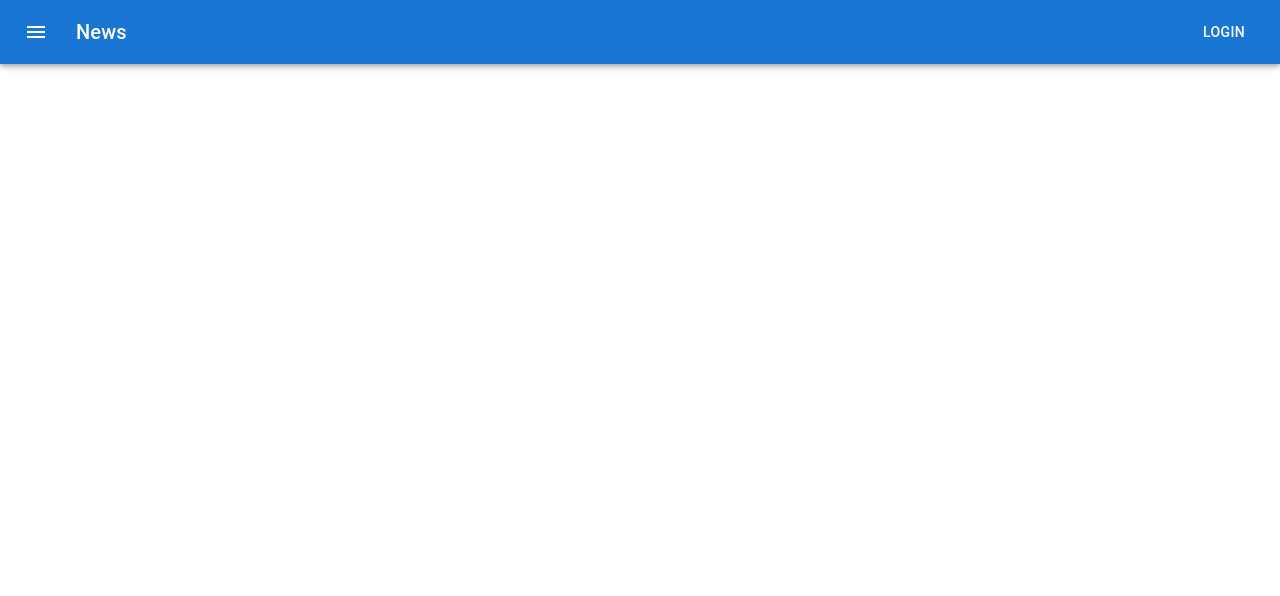
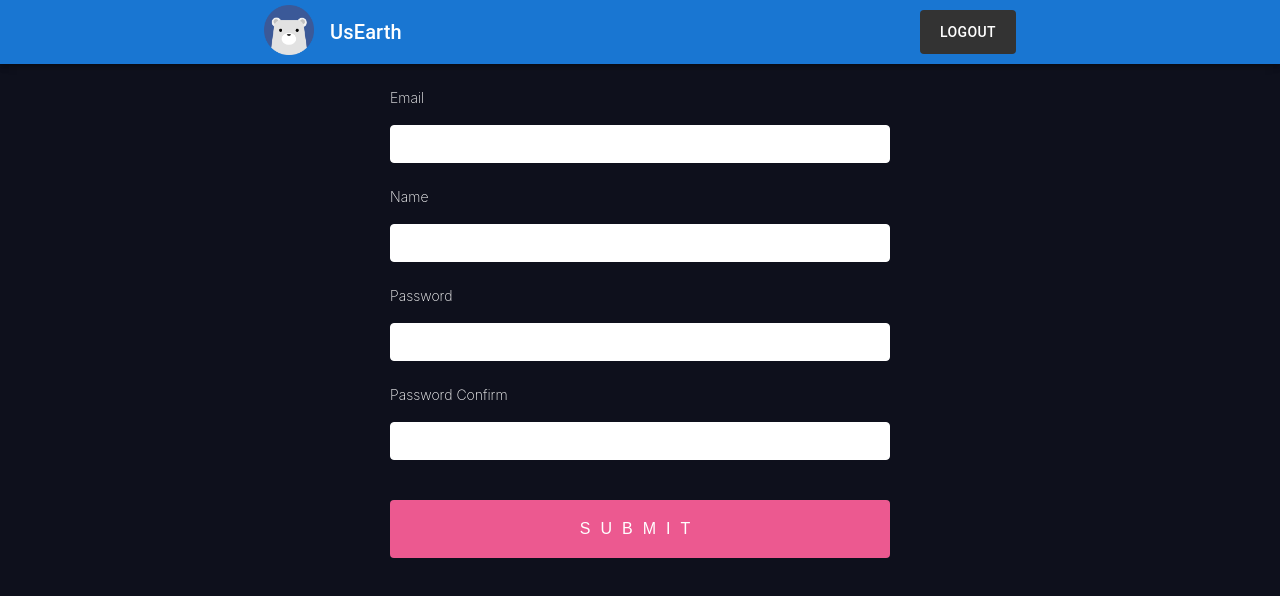
Before and after one commit to Tozinoo/MyProject, a React (Create React App) app in the folder boiler-plate/client/: page /signup in a window 1280 px wide. Shown: the top 596 px of the page. Built offline with nearby package versions, Linux system fonts and the light colour scheme.

Commit message:
boiler-plate

```diff
--- a/boiler-plate/client/package.json
+++ b/boiler-plate/client/package.json
@@ -3,21 +3,21 @@
     "version": "0.1.0",
     "private": true,
     "dependencies": {
-    "@ant-design/icons": "^4.7.0",
         "@emotion/react": "^11.5.0",
         "@emotion/styled": "^11.3.0",
+        "@material-ui/core": "^4.12.3",
         "@mui/icons-material": "^5.0.5",
         "@mui/material": "^5.0.6",
         "@mui/styled-engine-sc": "^5.0.4",
         "@testing-library/jest-dom": "^5.11.4",
         "@testing-library/react": "^11.1.0",
         "@testing-library/user-event": "^12.1.10",
-    "antd": "^4.16.13",
         "axios": "^0.24.0",
         "formik": "^2.2.9",
         "http-proxy-middleware": "^2.0.1",
         "react": "^17.0.2",
         "react-dom": "^17.0.2",
+        "react-hook-form": "^7.18.1",
         "react-redux": "^7.2.6",
         "react-router-dom": "^5.3.0",
         "react-scripts": "4.0.3",
@@ -25,6 +25,8 @@
         "redux-devtools-extension": "^2.13.9",
         "redux-promise": "^0.6.0",
         "redux-thunk": "^2.4.0",
+        "sass": "^1.43.4",
+        "sass-loader": "^12.3.0",
         "styled-components": "^5.3.3",
         "web-vitals": "^1.0.1",
         "yup": "^0.32.11"
--- a/boiler-plate/client/src/App.js
+++ b/boiler-plate/client/src/App.js
@@ -1,11 +1,12 @@
-import "./App.css";
-import { BrowserRouter as Router, Switch, Route } from "react-router-dom";
+import './App.css';
+import { BrowserRouter as Router, Switch, Route } from 'react-router-dom';
 //import NavBar from "./components/views/NavBar/NavBar";
-import LandingPage from "./components/views/LandingPage/LandingPage";
-import LoginPage from "./components/views/LoginPage/LoginPage";
-import RegisterPage from "./components/views/RegisterPage/RegisterPage";
-import Auth from "./hoc/auth";
-import NavBar from "./components/views/NavBar/NavBar";
+import LandingPage from './components/views/LandingPage/LandingPage';
+import LoginPage from './components/views/LoginPage/LoginPage';
+import RegisterPage from './components/views/RegisterPage/RegisterPage';
+import Auth from './hoc/auth';
+import NavBar from './components/views/NavBar/NavBar';
+import SignUp from './components/views/RegisterPage/Register';
 
 function App() {
     return (
@@ -24,6 +25,7 @@ function App() {
                         path="/register"
                         component={Auth(RegisterPage, false)}
                     />
+                    <Route exact path="/signup" component={SignUp} />
                 </Switch>
             </div>
         </Router>
--- a/boiler-plate/client/src/components/views/LandingPage/LandingPage.js
+++ b/boiler-plate/client/src/components/views/LandingPage/LandingPage.js
@@ -1,33 +1,32 @@
-import React, { useEffect } from "react";
-import axios from "axios";
-import { withRouter } from "react-router-dom";
+import React, { useEffect } from 'react';
+import axios from 'axios';
+import { withRouter } from 'react-router-dom';
 
 const LandingPage = (props) => {
     useEffect(() => {
-        axios.get("/api/hello").then((response) => console.log(response.data));
+        axios.get('/api/hello').then((response) => console.log(response.data));
     }, []);
 
     const onClickHandler = () => {
-        axios.get("/api/users/logout").then((response) => {
+        axios.get('/api/users/logout').then((response) => {
             if (response.data.success) {
-                props.history.push("/login");
+                props.history.push('/login');
             } else {
-                alert("로그아웃 하는데 실패 했습니다.");
+                alert('로그아웃 하는데 실패 했습니다.');
             }
         });
     };
     return (
         <div
             style={{
-                display: "flex",
-                justifyContent: "center",
-                alignItems: "center",
-                width: "100%",
-                height: "100vh",
+                display: 'flex',
+                justifyContent: 'center',
+                alignItems: 'center',
+                width: '100%',
+                height: '100vh',
             }}
         >
             <h1>시작 페이지</h1>
-            <button onClick={onClickHandler}>로그아웃</button>
         </div>
     );
 };
--- a/boiler-plate/client/src/components/views/LoginPage/LoginPage.js
+++ b/boiler-plate/client/src/components/views/LoginPage/LoginPage.js
@@ -1,22 +1,20 @@
-import React, { useState } from "react";
-import { useDispatch } from "react-redux";
-import { withRouter } from "react-router-dom";
-import { loginUser } from "../../../actions/user_actions";
-import Avatar from "@mui/material/Avatar";
-import Button from "@mui/material/Button";
-import CssBaseline from "@mui/material/CssBaseline";
-import TextField from "@mui/material/TextField";
-import FormControlLabel from "@mui/material/FormControlLabel";
-import Checkbox from "@mui/material/Checkbox";
-import Link from "@mui/material/Link";
-import Grid from "@mui/material/Grid";
-import Box from "@mui/material/Box";
-import LockOutlinedIcon from "@mui/icons-material/LockOutlined";
-import Typography from "@mui/material/Typography";
-import Container from "@mui/material/Container";
-import { createTheme, ThemeProvider } from "@mui/material/styles";
-
-
+import React, { useState } from 'react';
+import { useDispatch } from 'react-redux';
+import { withRouter } from 'react-router-dom';
+import { loginUser } from '../../../actions/user_actions';
+import Avatar from '@mui/material/Avatar';
+import Button from '@mui/material/Button';
+import CssBaseline from '@mui/material/CssBaseline';
+import TextField from '@mui/material/TextField';
+import FormControlLabel from '@mui/material/FormControlLabel';
+import Checkbox from '@mui/material/Checkbox';
+import Link from '@mui/material/Link';
+import Grid from '@mui/material/Grid';
+import Box from '@mui/material/Box';
+import LockOutlinedIcon from '@mui/icons-material/LockOutlined';
+import Typography from '@mui/material/Typography';
+import Container from '@mui/material/Container';
+import { createTheme, ThemeProvider } from '@mui/material/styles';
 
 function Copyright(props) {
     return (
@@ -26,29 +24,29 @@ function Copyright(props) {
             align="center"
             {...props}
         >
-            {"Copyright © "}
+            {'Copyright © '}
             <Link color="inherit" href="https://mui.com/">
-                Your Website
-            </Link>{" "}
+                UsEarth
+            </Link>{' '}
             {new Date().getFullYear()}
-            {"."}
+            {'.'}
         </Typography>
     );
 }
 
 const theme = createTheme({
-    palette:{
-        secondary:{
-            main:'#000000',
-        }
-    }
+    palette: {
+        secondary: {
+            main: '#000000',
+        },
+    },
 });
 
 const LoginPage = (props) => {
     const dispatch = useDispatch();
 
-    const [Email, setEmail] = useState("");
-    const [Password, setPassword] = useState("");
+    const [Email, setEmail] = useState('');
+    const [Password, setPassword] = useState('');
 
     const onEmailHandler = (event) => {
         setEmail(event.currentTarget.value);
@@ -66,10 +64,10 @@ const LoginPage = (props) => {
 
         dispatch(loginUser(body)).then((response) => {
             if (response.payload.loginSuccess) {
-                props.history.push("/");
+                props.history.push('/');
             } else {
                 console.log(body.email);
-                alert("Error");
+                alert('Error');
             }
         });
     };
@@ -77,11 +75,11 @@ const LoginPage = (props) => {
     return (
         <div
             style={{
-                display: "flex",
-                justifyContent: "center",
-                alignItems: "center",
-                width: "100%",
-                height: "100vh",
+                display: 'flex',
+                justifyContent: 'center',
+                alignItems: 'center',
+                width: '100%',
+                height: '100vh',
             }}
         >
             <ThemeProvider theme={theme}>
@@ -90,12 +88,12 @@ const LoginPage = (props) => {
                     <Box
                         sx={{
                             marginTop: 8,
-                            display: "flex",
-                            flexDirection: "column",
-                            alignItems: "center",
+                            display: 'flex',
+                            flexDirection: 'column',
+                            alignItems: 'center',
                         }}
                     >
-                        <Avatar sx={{ m: 1, bgcolor: "primary.main" }}>
+                        <Avatar sx={{ m: 1, bgcolor: 'primary.main' }}>
                             <LockOutlinedIcon />
                         </Avatar>
                         <Typography component="h1" variant="h5">
--- /dev/null
+++ b/boiler-plate/client/src/components/views/NavBar/NavBar.css
@@ -0,0 +1,3 @@
+.navbar-logo{
+    width: 50px;
+}
--- a/boiler-plate/client/src/components/views/NavBar/NavBar.js
+++ b/boiler-plate/client/src/components/views/NavBar/NavBar.js
@@ -4,35 +4,42 @@ import Box from '@mui/material/Box';
 import Toolbar from '@mui/material/Toolbar';
 import Typography from '@mui/material/Typography';
 import Button from '@mui/material/Button';
-import IconButton from '@mui/material/IconButton';
-import MenuIcon from '@mui/icons-material/Menu';
 
+import './NavBar.css';
+import { Link } from '@mui/material';
+import axios from 'axios';
+import { withRouter } from 'react-router';
+import RightMenu from './Sections/RightMenu';
 
-export default function NavBar() {
+const NavBar = (props) => {
+    const onClickHandler = () => {
+        axios.get('/api/users/logout').then((response) => {
+            if (response.data.success) {
+                props.history.push('/login');
+            } else {
+                alert('로그아웃 하는데 실패 했습니다.');
+            }
+        });
+    };
     return (
         <Box sx={{ flexGrow: 1 }}>
             <AppBar position="static">
                 <Toolbar>
-                    <IconButton
-                        size="large"
-                        edge="start"
-                        color="inherit"
-                        aria-label="menu"
-                        sx={{ mr: 2 }}
-                    >
-                        <MenuIcon />
-                    </IconButton>
+                    <Link href="/" sx={{ ml: 30, mr: 2 }}>
+                        <img className="navbar-logo" src="img/usEarth.png" />
+                    </Link>
                     <Typography
                         variant="h6"
                         component="div"
                         sx={{ flexGrow: 1 }}
                     >
-                        News
+                        UsEarth
                     </Typography>
-
-                    <Button href="/login" color="inherit">Login</Button>
+                    <RightMenu />
                 </Toolbar>
             </AppBar>
         </Box>
     );
-}
+};
+
+export default withRouter(NavBar);
--- /dev/null
+++ b/boiler-plate/client/src/components/views/NavBar/Sections/RightMenu.js
@@ -0,0 +1,49 @@
+import React, { useState } from 'react';
+import Button from '@mui/material/Button';
+
+import { Link } from '@mui/material';
+import axios from 'axios';
+import { withRouter } from 'react-router';
+import { useSelector } from 'react-redux';
+
+const RightMenu = (props) => {
+    const user = useSelector((state) => state.user);
+    console.log(user.userData);
+
+    const onClickHandler = () => {
+        axios.get('/api/users/logout').then((response) => {
+            if (response.data.success) {
+                props.history.push('/login');
+            } else {
+                alert('로그아웃 하는데 실패 했습니다.');
+            }
+        });
+    };
+
+    if (user.userData && !user.userData.isAuth) {
+        return (
+            <div>
+                <Button sx={{ mr: 1 }} href="/login" color="inherit">
+                    Login
+                </Button>
+                <Button sx={{ mr: 30 }} href="/register" color="inherit">
+                    Register
+                </Button>
+            </div>
+        );
+    } else {
+        return (
+            <div>
+                <Button
+                    sx={{ mr: 30 }}
+                    color="inherit"
+                    onClick={onClickHandler}
+                >
+                    Logout
+                </Button>
+            </div>
+        );
+    }
+};
+
+export default withRouter(RightMenu);
--- /dev/null
+++ b/boiler-plate/client/src/components/views/RegisterPage/Register.js
@@ -0,0 +1,87 @@
+import React, { useRef } from 'react';
+import ReactDOM from 'react-dom';
+import { useForm } from 'react-hook-form';
+import './style.css';
+
+const SignUp = () => {
+    const {
+        register,
+        handleSubmit,
+        watch,
+        formState: { errors },
+    } = useForm();
+
+    const password = useRef();
+    password.current = watch('password');
+    const onSubmit = (data) => {
+        console.log('data', data);
+    }; // your form submit function which will invoke after successful validation
+
+    console.log(watch('email'));
+
+    return (
+        <div>
+            <form onSubmit={handleSubmit(onSubmit)}>
+                <label>Email</label>
+                <input
+                    name="email"
+                    type="email"
+                    {...register('email', {
+                        required: true,
+                        pattern: /^\S+@\S+$/i,
+                    })}
+                />
+                {errors.email && <p>This email field is required</p>}
+
+                <label>Name</label>
+                <input
+                    name="name"
+                    type="text"
+                    {...register('name', { required: true, maxLength: 10 })}
+                />
+                {errors.name && errors.name.type === 'required' && (
+                    <p>This field is required</p>
+                )}
+                {errors.name && errors.name.type === 'maxLength' && (
+                    <p>Your input exceed maximum length</p>
+                )}
+
+                <label>Password</label>
+                <input
+                    name="password"
+                    type="password"
+                    {...register('password', { required: true, minLength: 6 })}
+                />
+                {errors.password && errors.password.type === 'required' && (
+                    <p>This field is required</p>
+                )}
+                {errors.password && errors.password.type === 'minLength' && (
+                    <p>Password must have at least 6 characters</p>
+                )}
+
+                <label>Password Confirm</label>
+                <input
+                    name="password_confirm"
+                    type="password"
+                    {...register('password_confirm', {
+                        required: true,
+                        validate: (value) => value === password.current,
+                    })}
+                />
+
+                {errors.password_confirm &&
+                    errors.password_confirm.type === 'required' && (
+                        <p>This field is required</p>
+                    )}
+                {errors.password_confirm &&
+                    errors.password_confirm.type === 'validate' && (
+                        <p>The passwords do not match</p>
+                    )}
+
+                <input type="submit" />
+            </form>
+        </div>
+    );
+};
+
+export default SignUp;
--- /dev/null
+++ b/boiler-plate/client/src/components/views/RegisterPage/style.css
@@ -0,0 +1,128 @@
+body {
+    background: #0e101c;
+    font-family: -apple-system, BlinkMacSystemFont, 'Segoe UI', 'Roboto',
+        'Oxygen', 'Ubuntu', 'Cantarell', 'Fira Sans', 'Droid Sans',
+        'Helvetica Neue', sans-serif;
+}
+
+form {
+    max-width: 500px;
+    margin: 0 auto;
+}
+
+h1 {
+    font-weight: 100;
+    color: white;
+    text-align: center;
+    padding-bottom: 10px;
+    border-bottom: 1px solid rgb(79, 98, 148);
+}
+
+.form {
+    background: #0e101c;
+    max-width: 400px;
+    margin: 0 auto;
+}
+
+p {
+    color: #bf1650;
+}
+
+p::before {
+    display: inline;
+    content: '⚠ ';
+}
+
+input {
+    display: block;
+    box-sizing: border-box;
+    width: 100%;
+    border-radius: 4px;
+    border: 1px solid white;
+    padding: 10px 15px;
+    margin-bottom: 10px;
+    font-size: 14px;
+}
+
+label {
+    line-height: 2;
+    text-align: left;
+    display: block;
+    margin-bottom: 13px;
+    margin-top: 20px;
+    color: white;
+    font-size: 14px;
+    font-weight: 200;
+}
+
+button[type='submit'],
+input[type='submit'] {
+    background: #ec5990;
+    color: white;
+    text-transform: uppercase;
+    border: none;
+    margin-top: 40px;
+    padding: 20px;
+    font-size: 16px;
+    font-weight: 100;
+    letter-spacing: 10px;
+}
+
+button[type='submit']:hover,
+input[type='submit']:hover {
+    background: #bf1650;
+}
+
+button[type='submit']:active,
+input[type='button']:active,
+input[type='submit']:active {
+    transition: 0.3s all;
+    transform: translateY(3px);
+    border: 1px solid transparent;
+    opacity: 0.8;
+}
+
+input:disabled {
+    opacity: 0.4;
+}
+
+input[type='button']:hover {
+    transition: 0.3s all;
+}
+
+button[type='submit'],
+input[type='button'],
+input[type='submit'] {
+    -webkit-appearance: none;
+}
+
+.App {
+    max-width: 600px;
+    margin: 0 auto;
+}
+
+button[type='button'] {
+    display: block;
+    appearance: none;
+    background: #333;
+    color: white;
+    border: none;
+    text-transform: uppercase;
+    padding: 10px 20px;
+    border-radius: 4px;
+}
+
+hr {
+    margin-top: 30px;
+}
+
+button {
+    display: block;
+    appearance: none;
+    margin-top: 40px;
+    border: 1px solid #333;
+    margin-bottom: 20px;
+    text-transform: uppercase;
+    padding: 10px 20px;
+    border-radius: 4px;
+}
```
Also changed, not shown: boiler-plate/client/src/components/views/RegisterPage/RegisterPage.js (+42 -42 lines), boiler-plate/client/src/hoc/auth.js (+7 -8 lines), boiler-plate/client/src/index.js (+12 -13 lines), boiler-plate/client/public/img/usEarth.png (added), 1 other file (tests, documents, lock files or other folders). Lines whose indentation alone changed are shown as unchanged.
